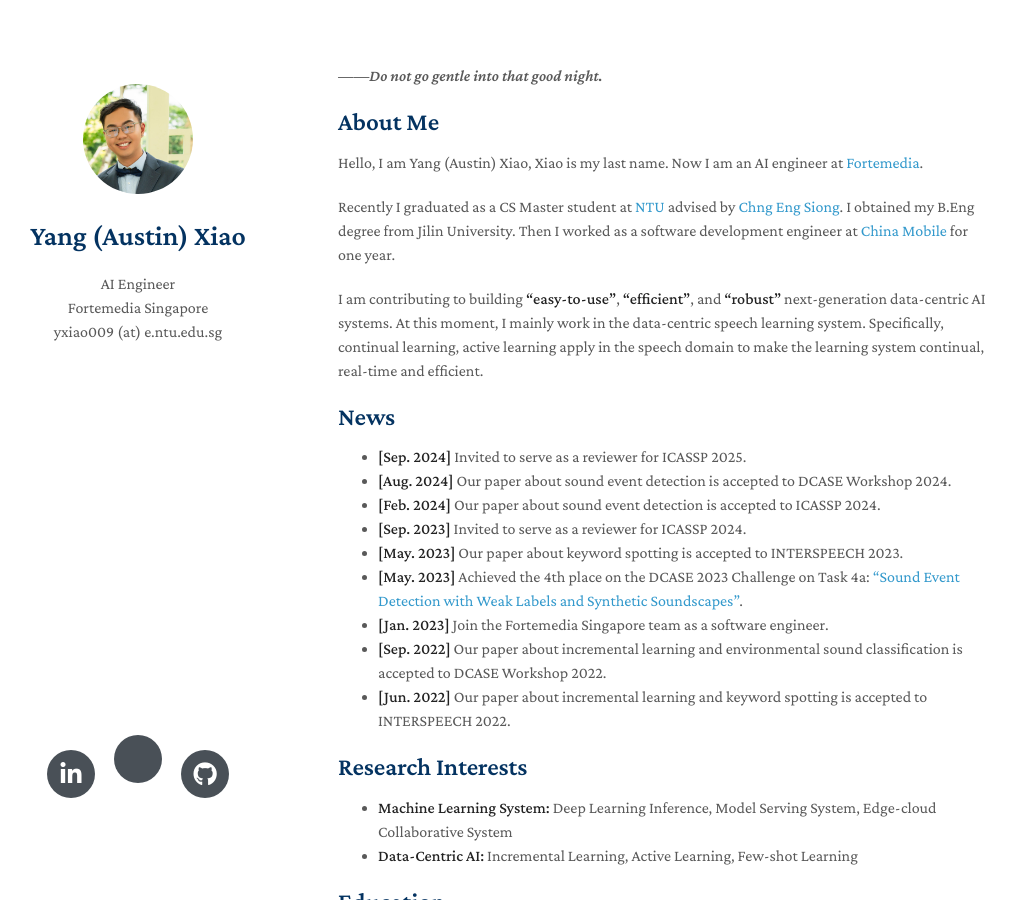
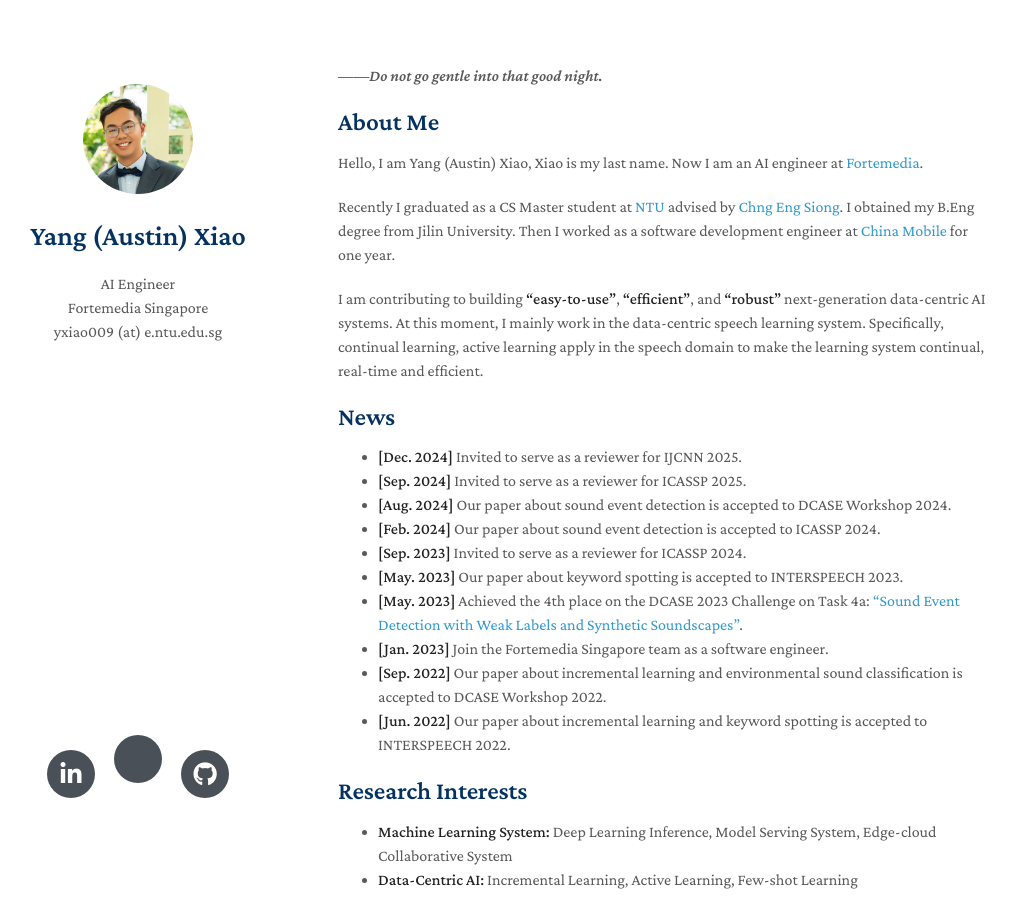
Before and after one commit to swagshaw/swagshaw.github.io, a Jekyll site: the page built from index.md, in a window 1280 px wide and 900 px high. Shown: the whole window, without its empty margins (132-1148 px from the left). Built offline with Jekyll 4.4.1, drawn with Linux system fonts in a browser that asks for light colours; nearby versions of some CDN libraries; a style sheet for code colours, icons or effects is not loaded.

Commit message:
Update index.md

```diff
--- a/index.md
+++ b/index.md
@@ -12,6 +12,7 @@ I am contributing to building **"easy-to-use"**, **"efficient"**, and  **"robust
 
 
 ## News
+- **[Dec. 2024]** Invited to serve as a reviewer for IJCNN 2025.
 - **[Sep. 2024]** Invited to serve as a reviewer for ICASSP 2025.
 - **[Aug. 2024]** Our paper about sound event detection is accepted to DCASE Workshop 2024.
 - **[Feb. 2024]** Our paper about sound event detection is accepted to ICASSP 2024.
```
